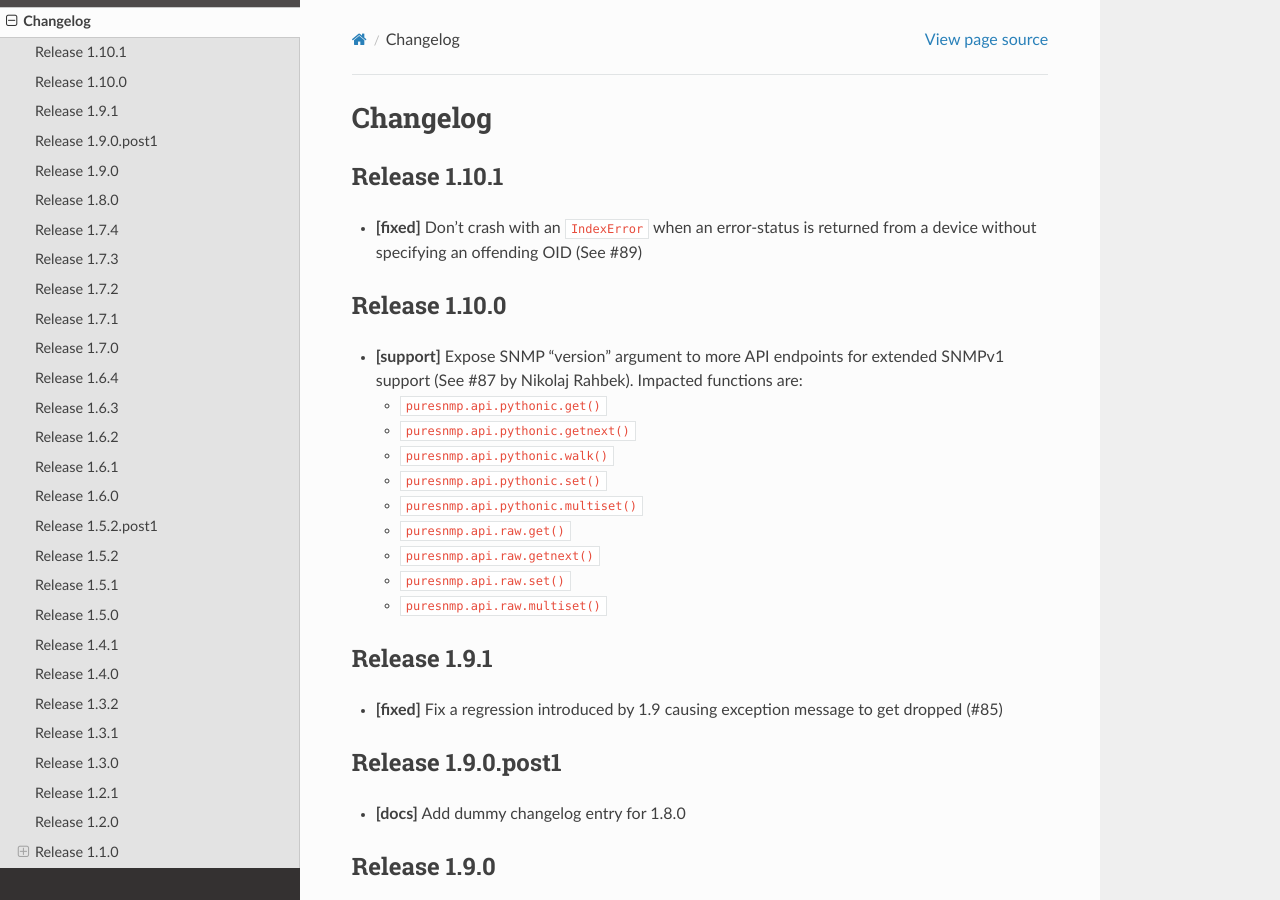
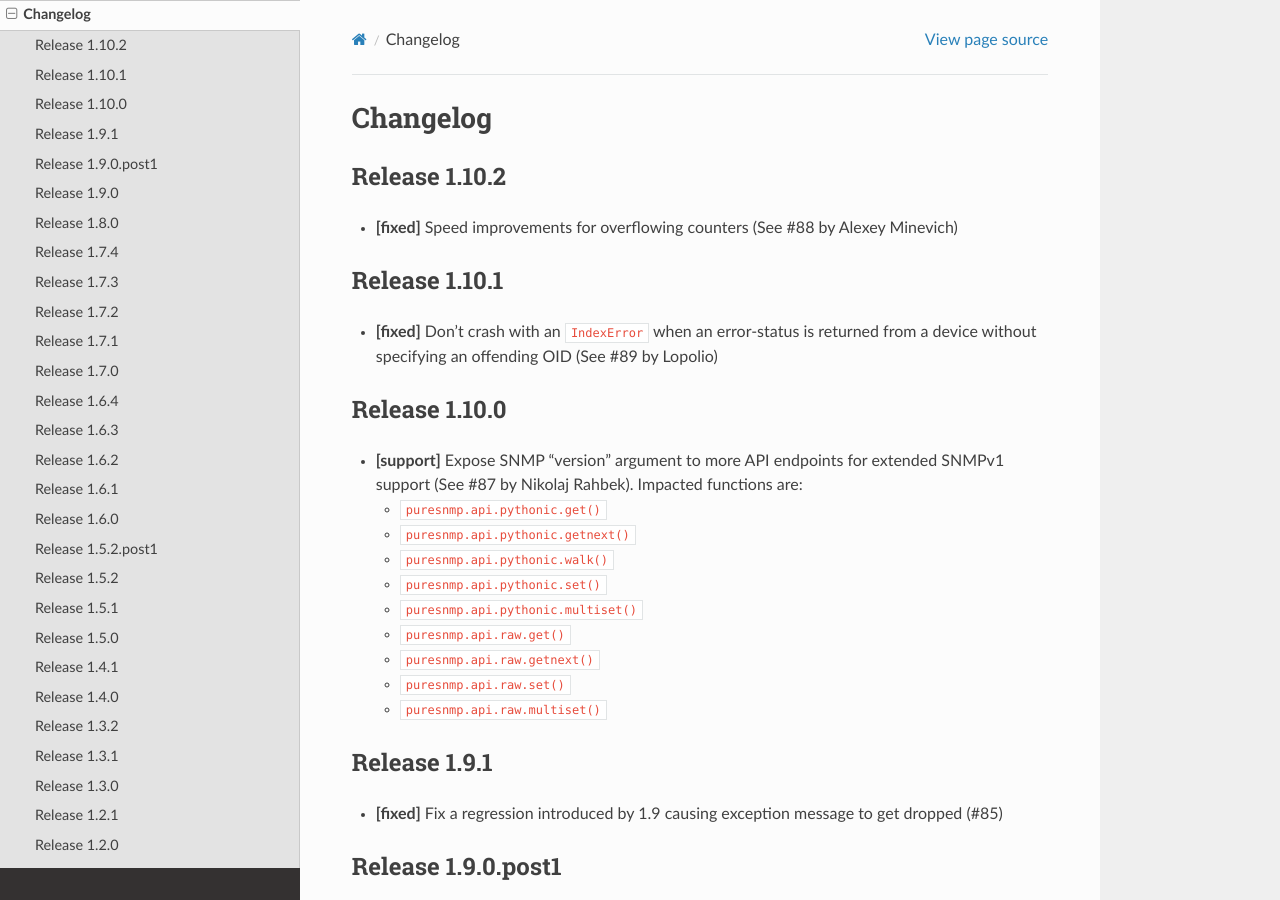
Before and after one commit to exhuma/puresnmp, a Sphinx documentation site: the page built from docs/changelog.rst, in a window 1280 px wide and 900 px high. Built offline with Sphinx 7.4.7 and the Read the Docs theme 2.0.0, drawn with Linux system fonts in a browser that asks for light colours.

Commit message:
Version bumped to 1.10.2

```diff
--- a/docs/changelog.rst
+++ b/docs/changelog.rst
@@ -1,11 +1,20 @@
 Changelog
 =========
+
+Release 1.10.2
+~~~~~~~~~~~~~~~~~~~
+
+* **[fixed]** Speed improvements for overflowing counters (See #88 by Alexey
+  Minevich)
+
 
 Release 1.10.1
 ~~~~~~~~~~~~~~~~~~~
 
 * **[fixed]** Don't crash with an ``IndexError`` when an error-status is
-  returned from a device without specifying an offending OID (See #89)
+  returned from a device without specifying an offending OID (See #89 by
+  Lopolio)
+
 
 Release 1.10.0
 ~~~~~~~~~~~~~~~~~~~
--- a/puresnmp/version.py
+++ b/puresnmp/version.py
@@ -1 +1 @@
-VERSION = "1.10.1"
+VERSION = "1.10.2"
```
